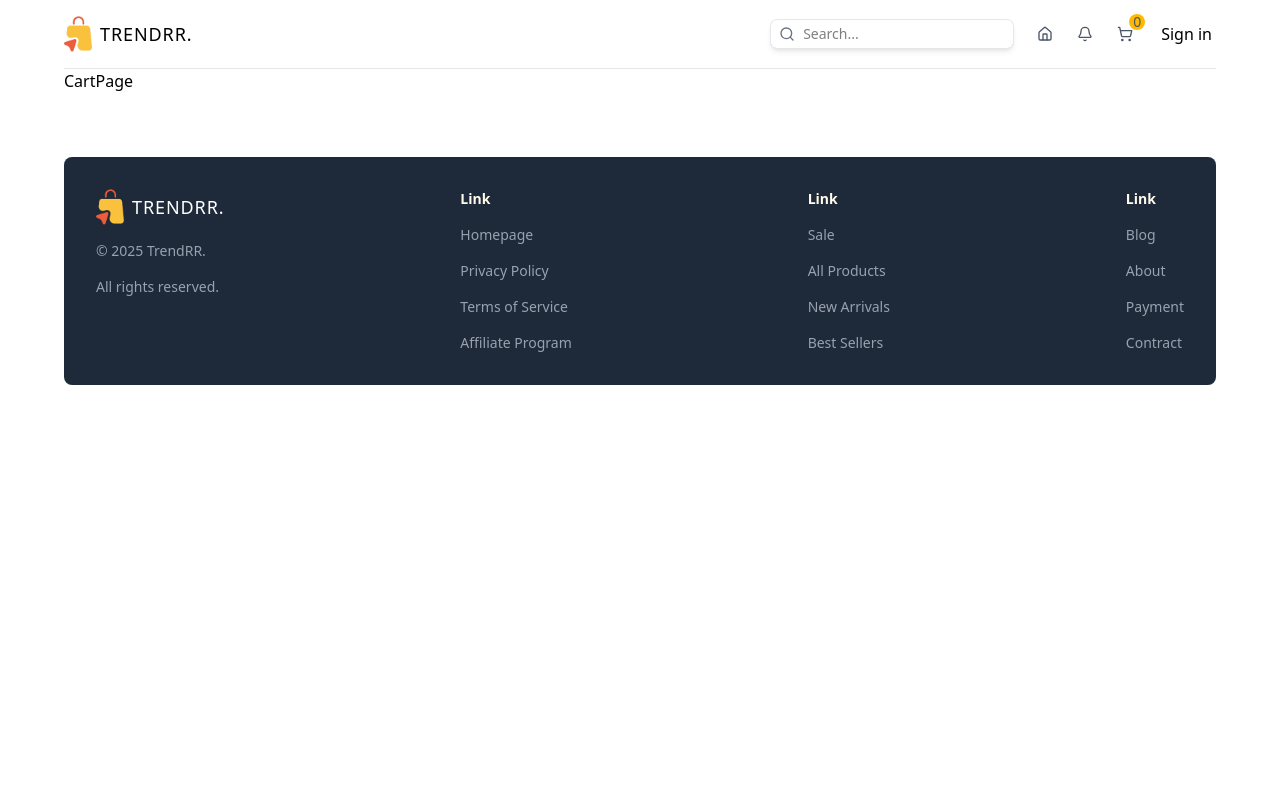
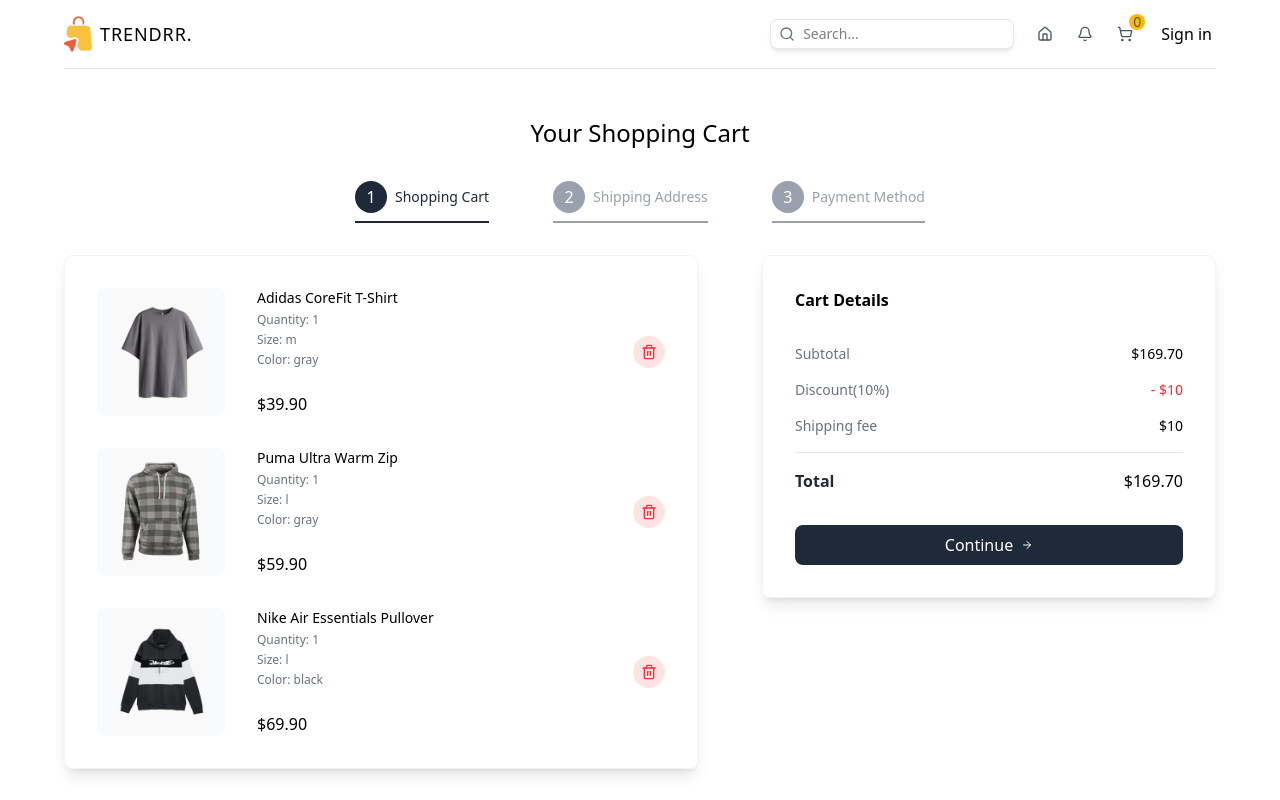
Before and after one commit to RenXusheng233/ecom-ui-rr, a Next.js app in the folder client/: page /cart in a window 1280 px wide. Shown: the top 800 px of the page. Built offline with nearby package versions, Linux system fonts and the light colour scheme.

Commit message:
feat: Shopping cart

```diff
--- a/client/src/app/cart/page.tsx
+++ b/client/src/app/cart/page.tsx
@@ -1,4 +1,12 @@
-import { CartItemType } from '@/types'
+'use client'
+
+import PaymentForm from '@/components/PaymentForm'
+import ShippingForm from '@/components/ShippingForm'
+import { CartItemType, STEP } from '@/types'
+import { ArrowRight, Trash2 } from 'lucide-react'
+import Image from 'next/image'
+import { useRouter, useSearchParams } from 'next/navigation'
+import { useState } from 'react'
 
 const steps = [
   { id: 1, title: 'Shopping Cart' },
@@ -63,7 +71,150 @@
 ]
 
 const CartPage = () => {
-  return <div className="">CartPage</div>
+  const searchParams = useSearchParams()
+  const router = useRouter()
+  const activeStep = parseInt(searchParams.get(STEP) || '1')
+
+  const [shippingForm, setShippingForm] = useState(null)
+
+  return (
+    <div className="flex flex-col items-center justify-center gap-8 mt-12">
+      {/* TITLE */}
+      <h1 className="text-2xl font-medium">Your Shopping Cart</h1>
+      {/* STEPS */}
+      <div className="flex flex-col lg:flex-row gap-8 lg:gap-16 items-center">
+        {steps.map(({ id, title }) => (
+          <div
+            key={id}
+            className={`flex items-center gap-2 border-b-2 pb-2
+                        ${id === activeStep ? 'border-gray-800' : 'border-gray-400'}`}
+          >
+            <div
+              className={`w-6 h-6 rounded-full text-white p-4 flex items-center justify-center
+                          ${id === activeStep ? 'bg-gray-800 ' : 'bg-gray-400'}`}
+            >
+              {id}
+            </div>
+            <p
+              className={`text-sm font-medium ${id === activeStep ? 'text-gray-800' : 'text-gray-400'}`}
+            >
+              {title}
+            </p>
+          </div>
+        ))}
+      </div>
+      {/* STEPS & DETAILS */}
+      <div className="w-full flex flex-col lg:flex-row gap-16">
+        {/* STEPS */}
+        <div className="w-full lg:w-7/12 shadow-lg border border-gray-100 rounded-lg flex flex-col gap-8 p-8">
+          {activeStep === 1 ? (
+            cartItems.map(
+              ({
+                id,
+                images,
+                selectedColor,
+                name,
+                price,
+                quantity,
+                selectedSize,
+              }) => (
+                <div key={id} className="flex items-center justify-between">
+                  {/* IMAGE AND DETAILS */}
+                  <div className="flex gap-8">
+                    {/* IMAGE */}
+                    <div className="relative w-32 h-32 bg-gray-50 rounded-lg overflow-hidden">
+                      <Image
+                        src={images[selectedColor]}
+                        alt={name}
+                        fill
+                        sizes="auto"
+                        loading="eager"
+                        className="object-contain"
+                      />
+                    </div>
+                    {/* ITEM DETAILS */}
+                    <div className="flex flex-col justify-between">
+                      <div className="flex flex-col gap-1">
+                        <p className="text-sm font-medium">{name}</p>
+                        <p className="text-xs text-gray-500">
+                          Quantity:&nbsp;{quantity}
+                        </p>
+                        <p className="text-xs text-gray-500">
+                          Size:&nbsp;{selectedSize}
+                        </p>
+                        <p className="text-xs text-gray-500">
+                          Color:&nbsp;{selectedColor}
+                        </p>
+                      </div>
+                      <p className="font-medium">${price.toFixed(2)}</p>
+                    </div>
+                  </div>
+                  {/* DELETE BUTTON */}
+                  <button
+                    className="w-8 h-8 rounded-full bg-red-100 text-red-500 flex items-center justify-center
+                             cursor-pointer hover:bg-red-200 transition-all duration-300"
+                  >
+                    <Trash2 className="w-4 h-4" />
+                  </button>
+                </div>
+              ),
+            )
+          ) : activeStep === 2 ? (
+            <ShippingForm />
+          ) : activeStep === 3 && shippingForm ? (
+            <PaymentForm />
+          ) : (
+            <p className="text-sm text-gray-500">
+              Please fill in the shipping form to continue.
+            </p>
+          )}
+        </div>
+        {/* DETAILS */}
+        <div className="w-full lg:w-5/12 shadow-lg border border-gray-100 rounded-lg flex flex-col gap-8 p-8 h-max">
+          <h2 className="font-semibold">Cart Details</h2>
+          <div className="flex flex-col gap-4">
+            <div className="flex justify-between text-sm">
+              <p className="text-gray-500">Subtotal</p>
+              <p className="font-medium">
+                $
+                {cartItems
+                  .reduce((curr, prev) => curr + prev.price * prev.quantity, 0)
+                  .toFixed(2)}
+              </p>
+            </div>
+            <div className="flex justify-between text-sm">
+              <p className="text-gray-500">Discount(10%)</p>
+              <p className="font-medium text-red-500">-&nbsp;$10</p>
+            </div>
+            <div className="flex justify-between text-sm">
+              <p className="text-gray-500">Shipping fee</p>
+              <p className="font-medium">$10</p>
+            </div>
+            <hr className="border-gray-200" />
+            <div className="flex justify-between">
+              <p className="text-gray-800 font-semibold">Total</p>
+              <p className="font-medium">
+                $
+                {cartItems
+                  .reduce((curr, prev) => curr + prev.price * prev.quantity, 0)
+                  .toFixed(2)}
+              </p>
+            </div>
+          </div>
+          {activeStep === 1 && (
+            <button
+              onClick={() => router.push('/cart?step=2', { scroll: false })}
+              className="w-full bg-gray-800 text-white p-2 rounded-lg cursor-pointer flex gap-2
+                         items-center justify-center hover:bg-gray-900 transition-all duration-300"
+            >
+              Continue
+              <ArrowRight className="w-3 h-3" />
+            </button>
+          )}
+        </div>
+      </div>
+    </div>
+  )
 }
 
 export default CartPage
--- /dev/null
+++ b/client/src/components/PaymentForm.tsx
@@ -0,0 +1,5 @@
+const PaymentForm = () => {
+  return <div className="">PaymentForm</div>
+}
+
+export default PaymentForm
--- /dev/null
+++ b/client/src/components/ShippingForm.tsx
@@ -0,0 +1,5 @@
+const ShippingForm = () => {
+  return <div className="">ShippingForm</div>
+}
+
+export default ShippingForm
--- a/client/src/types.ts
+++ b/client/src/types.ts
@@ -3,6 +3,7 @@
 export const ALL = 'all'
 export const CATEGORY = 'category'
 export const SORT = 'sort'
+export const STEP = 'step'
 
 export type Category = {
   name: string
```
